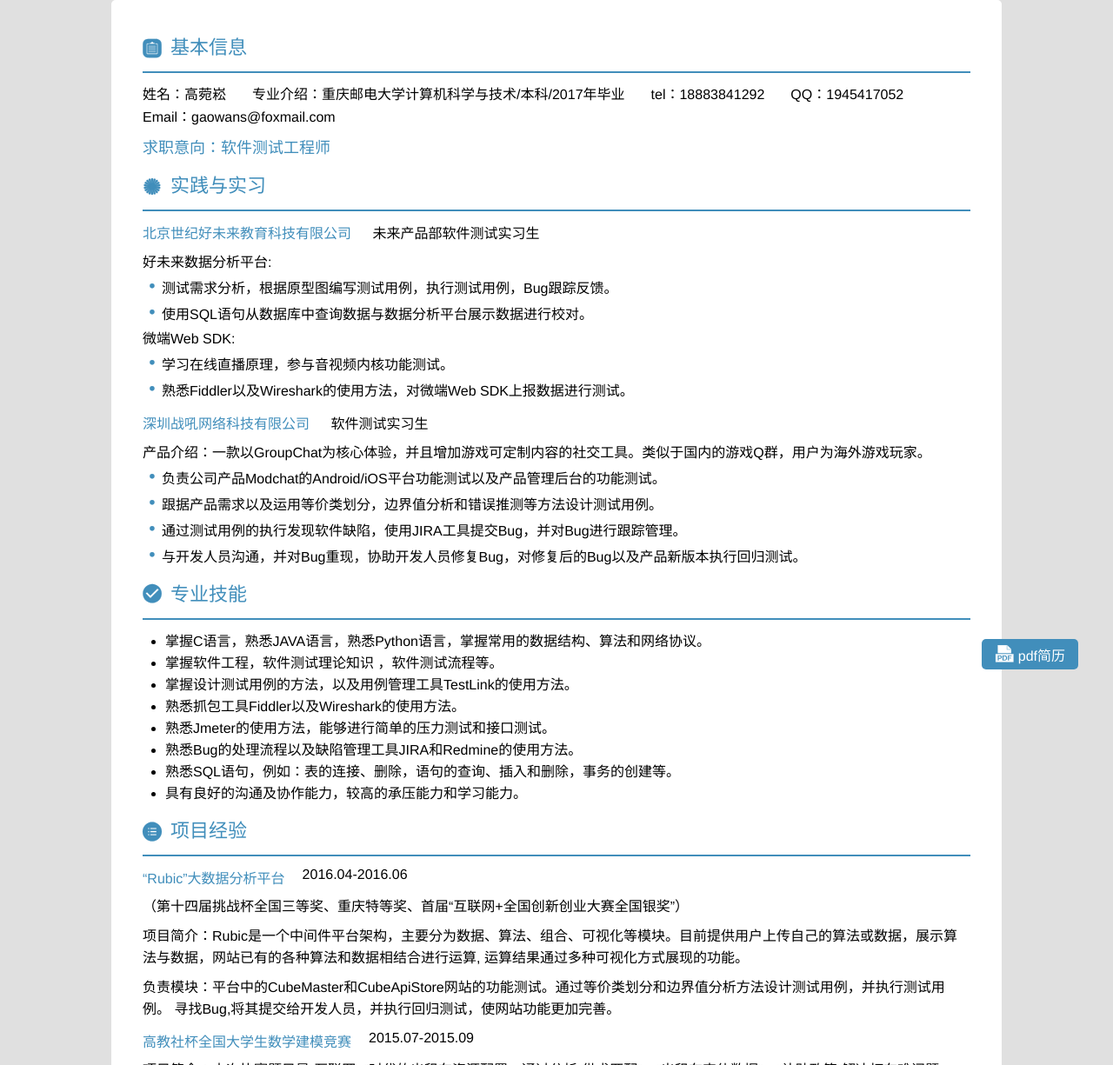
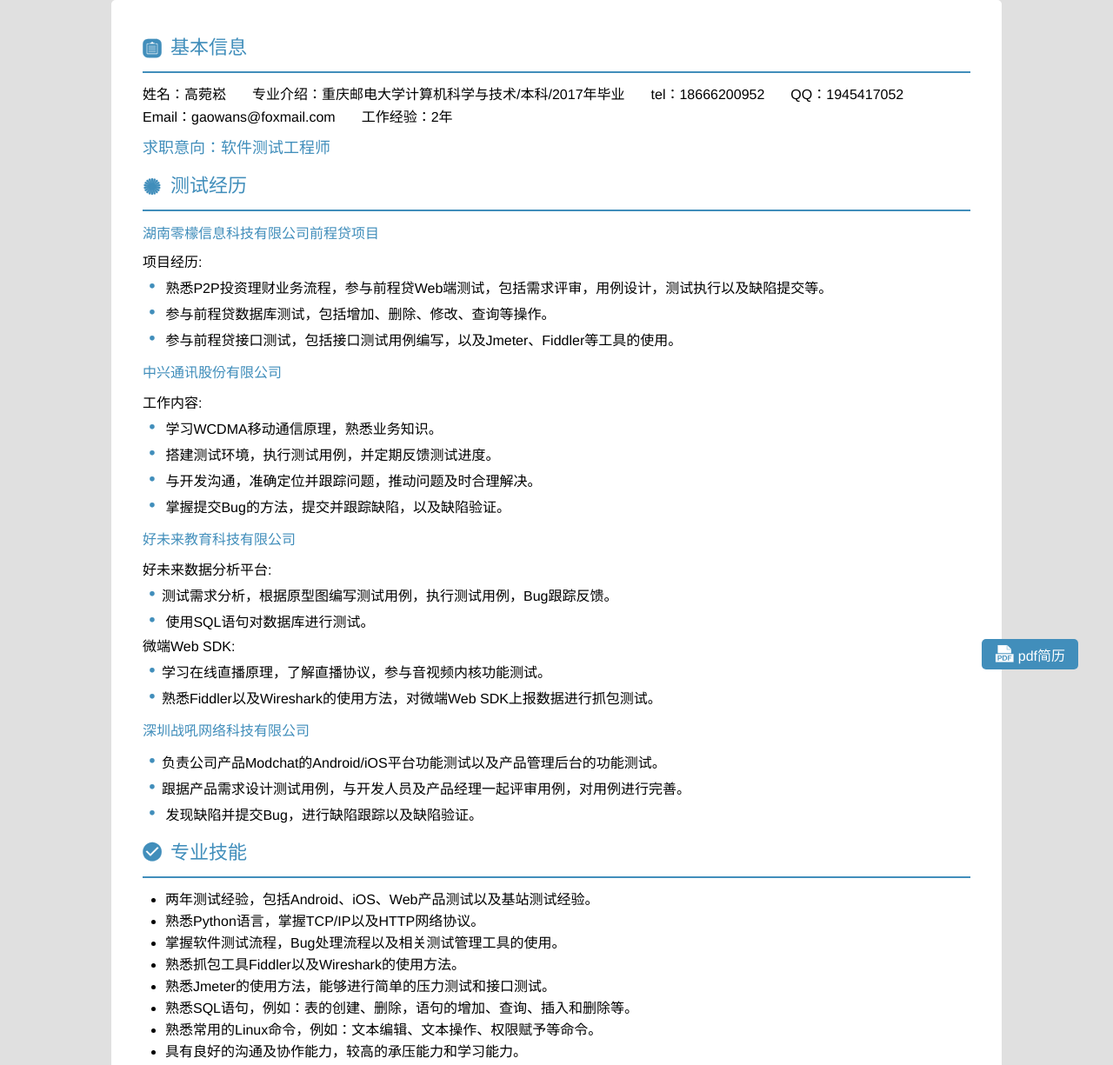
Before and after one commit to gaowansong/wans-1, a plain HTML site: page index.html in a window 1280 px wide. Shown: the top 1225 px of the page at 87% size. Drawn offline with Linux system fonts and the light colour scheme.

Commit message:
“简历修改”

```diff
--- a/index.html
+++ b/index.html
@@ -21,19 +21,69 @@
 				<ul class="info">
 					<li>姓名：<a>高菀崧</a></li>
 					<li>专业介绍：<a>重庆邮电大学计算机科学与技术/本科/2017年毕业</a></li>
-					<li>tel：<a href="tel:18883841292">18883841292</a></li>
+					<li>tel：<a href="tel:18666200952">18666200952</a></li>
 					<li>QQ：<a href="tencent://message/?uin=1945417052">1945417052</a></li>
 					<li>Email：<a href="mailto://gaowans@foxmail.com">gaowans@foxmail.com</a></li>
+					<li>工作经验：<span>2年</span></li>
 					<li class="post">求职意向：<span>软件测试工程师</span></li>
 				</ul>
 			</div>
 		</section>
 		<section>
-			<aside><i class="icon iconfont">&#xe63a;</i>实践与实习</aside>
+			<aside><i class="icon iconfont">&#xe63a;</i>测试经历</aside>
 			<div class="content">
 				<div>
-					<span class="company">北京世纪好未来教育科技有限公司</span>
-					<span class="department">未来产品部软件测试实习生</span>
+					<span class="company">湖南零檬信息科技有限公司前程贷项目</span>
+					<!--<span class="department">未来产品部软件测试实习生</span>-->
+				</div>
+				<div class="p_content">
+					<ul>
+						<li>
+							<!-- <span class="project_name">腾讯iconfont官网</span> -->
+							<ul class="project_list">
+								<li>项目经历:</li>
+								<li><i class="icon iconfont">&#xe6a2;</i>
+								熟悉P2P投资理财业务流程，参与前程贷Web端测试，包括需求评审，用例设计，测试执行以及缺陷提交等。
+								</li>
+								<li><i class="icon iconfont">&#xe6a2;</i>
+								参与前程贷数据库测试，包括增加、删除、修改、查询等操作。
+								</li>
+								<li><i class="icon iconfont">&#xe6a2;</i>
+								参与前程贷接口测试，包括接口测试用例编写，以及Jmeter、Fiddler等工具的使用。
+								</li>
+							</ul>
+							<div class="content">
+			<div class="content">
+				<div>
+					<span class="company">中兴通讯股份有限公司</span>
+					<!--<span class="department">未来产品部软件测试实习生</span>-->
+				</div>
+				<div class="p_content">
+					<ul>
+						<li>
+							<!-- <span class="project_name">腾讯iconfont官网</span> -->
+							<ul class="project_list">
+								<li>工作内容:</li>
+								<li><i class="icon iconfont">&#xe6a2;</i>
+								学习WCDMA移动通信原理，熟悉业务知识。
+								</li>
+								<li><i class="icon iconfont">&#xe6a2;</i>
+								搭建测试环境，执行测试用例，并定期反馈测试进度。
+								</li>
+								<li><i class="icon iconfont">&#xe6a2;</i>
+								与开发沟通，准确定位并跟踪问题，推动问题及时合理解决。
+								</li>
+								<li><i class="icon iconfont">&#xe6a2;</i>
+								掌握提交Bug的方法，提交并跟踪缺陷，以及缺陷验证。
+								</li>
+								<!--<li><i class="icon iconfont">&#xe6a2;</i>
+								使用Wireshark进行网络抓包，分析是否使用TLS协议。
+								</li>-->
+							</ul>
+							<div class="content">
+				<div>
+					<span class="company">好未来教育科技有限公司</span>
+					<!--<span class="department">未来产品部软件测试实习生</span>-->
 				</div>
 				<div class="p_content">
 					<ul>
@@ -43,14 +93,15 @@
 								<li>好未来数据分析平台:</li>
 								<li><i class="icon iconfont">&#xe6a2;</i>测试需求分析，根据原型图编写测试用例，执行测试用例，Bug跟踪反馈。
 								</li>
-								<li><i class="icon iconfont">&#xe6a2;</i>使用SQL语句从数据库中查询数据与数据分析平台展示数据进行校对。
+								<li><i class="icon iconfont">&#xe6a2;</i>
+								使用SQL语句对数据库进行测试。
 								</li>
 							</ul>
 							<ul class="project_list">
 								<li>微端Web SDK:</li>
-								<li><i class="icon iconfont">&#xe6a2;</i>学习在线直播原理，参与音视频内核功能测试。
+								<li><i class="icon iconfont">&#xe6a2;</i>学习在线直播原理，了解直播协议，参与音视频内核功能测试。
 								</li>
-								<li><i class="icon iconfont">&#xe6a2;</i>熟悉Fiddler以及Wireshark的使用方法，对微端Web SDK上报数据进行测试。
+								<li><i class="icon iconfont">&#xe6a2;</i>熟悉Fiddler以及Wireshark的使用方法，对微端Web SDK上报数据进行抓包测试。
 								</li>
 							</ul>
 						</li>
@@ -60,24 +111,23 @@
 			<div class="content">
 				<div>
 					<span class="company">深圳战吼网络科技有限公司</span>
-					<span class="department">软件测试实习生</span>
+					<!--<span class="department">软件测试实习生</span>-->
 				</div>
 				<div class="p_content">
 					<ul>
 						<li>
 							<!-- <span class="project_name">腾讯iconfont官网</span> -->
 							<ul class="project_list">
-								<li>产品介绍：一款以GroupChat为核心体验，并且增加游戏可定制内容的社交工具。类似于国内的游戏Q群，用户为海外游戏玩家。
-								</li>
 								<li><i class="icon iconfont">&#xe6a2;</i>负责公司产品Modchat的Android/iOS平台功能测试以及产品管理后台的功能测试。
 								</li>
-								<li><i class="icon iconfont">&#xe6a2;</i>跟据产品需求以及运用等价类划分，边界值分析和错误推测等方法设计测试用例。
+								<li><i class="icon iconfont">&#xe6a2;</i>跟据产品需求设计测试用例，与开发人员及产品经理一起评审用例，对用例进行完善。
 								</li>
-								<li><i class="icon iconfont">&#xe6a2;</i>通过测试用例的执行发现软件缺陷，使用JIRA工具提交Bug，并对Bug进行跟踪管理。
+								<li><i class="icon iconfont">&#xe6a2;</i>
+								发现缺陷并提交Bug，进行缺陷跟踪以及缺陷验证。
 								</li>
-								<li><i class="icon iconfont">&#xe6a2;</i>与开发人员沟通，并对Bug重现，协助开发人员修复Bug，对修复后的Bug以及产品新版本执行回归测试。
+								<!--<li><i class="icon iconfont">&#xe6a2;</i>与开发人员沟通，并对Bug重现，协助开发人员修复Bug，对修复后的Bug以及产品新版本执行回归测试。
 								</li>
-								<!-- <li><i class="icon iconfont">&#xe6a2;</i>学习AWS lambda函数以及Python，通过编写Python脚本调用lambda函数，完成接口测试工作。
+								<li><i class="icon iconfont">&#xe6a2;</i>学习AWS lambda函数以及Python，通过编写Python脚本调用lambda函数，完成接口测试工作。
 								</li> -->
 
 							</ul>
@@ -91,18 +141,21 @@
 			<aside><i class="icon iconfont">&#xe6a5;</i>专业技能</aside>
 			<div class="content skill">
 				<ul>
-					<li>掌握C语言，熟悉JAVA语言，熟悉Python语言，掌握常用的数据结构、算法和网络协议。</li>
-					<li>掌握软件工程，软件测试理论知识 ，软件测试流程等。</li>
-					<li>掌握设计测试用例的方法，以及用例管理工具TestLink的使用方法。</li>
+					<li>两年测试经验，包括Android、iOS、Web产品测试以及基站测试经验。
+					<li>熟悉Python语言，掌握TCP/IP以及HTTP网络协议。</li>
+					<li>掌握软件测试流程，Bug处理流程以及相关测试管理工具的使用。</li>
+					<!--<li>掌握软件工程，软件测试理论知识 ，软件测试流程等。</li>
+					<li>熟悉Bug的处理流程以及缺陷管理工具JIRA和Redmine的使用方法。</li>
+					<li>掌握设计测试用例的方法，以及用例管理工具TestLink的使用方法。</li>-->
 					<li>熟悉抓包工具Fiddler以及Wireshark的使用方法。</li>
 					<li>熟悉Jmeter的使用方法，能够进行简单的压力测试和接口测试。</li>
-					<li>熟悉Bug的处理流程以及缺陷管理工具JIRA和Redmine的使用方法。</li>
-					<li>熟悉SQL语句，例如：表的连接、删除，语句的查询、插入和删除，事务的创建等。</li>
+					<li>熟悉SQL语句，例如：表的创建、删除，语句的增加、查询、插入和删除等。</li>
+					<li>熟悉常用的Linux命令，例如：文本编辑、文本操作、权限赋予等命令。
 					<li>具有良好的沟通及协作能力，较高的承压能力和学习能力。
 				</ul>
 			</div>
 		</section>
-		<section>
+		<!--<section>
 			<aside><i class="icon iconfont">&#xe601;</i>项目经验</aside>
 			<div class="content project">
 				<div class="p_head">
@@ -127,18 +180,7 @@
 				<article class="p_content">项目简介：本次比赛题目是“互联网+”时代的出租车资源配置。通过分析“供求匹配”，“出租车定位数据”，“补贴政策”解决打车难问题。</article>
 				<article class="p_content">项目成果：参与模型的建立并阅读参考科研论文30余篇，在3天时间之内完成了35页论文的编写，荣获国家一等奖。</article>
 			</div>
-		</section>
-		<section>
-			<aside><i class="icon iconfont">&#xe655;</i>获奖情况</aside>
-			<div class="content">
-				<ul class="award">
-					<li>重庆邮电大学科技创新单项奖学金&nbsp&nbsp&nbsp&nbsp</li>
-					<li>高教社杯全国大学生数学建模竞赛国家一等奖</li>
-					<li>重庆邮电大学郭长波奖学金（20%）</li>
-					<li>重庆市高校数据库应用程序设计大赛（重邮赛区）三等奖</li>
-				</ul>
-			</div>
-		</section>
+		</section>-->
 	</div>
 	<a href="pdf/resume.pdf" class="pdf">
 		<i class="icon iconfont">&#xe600;</i>
```
